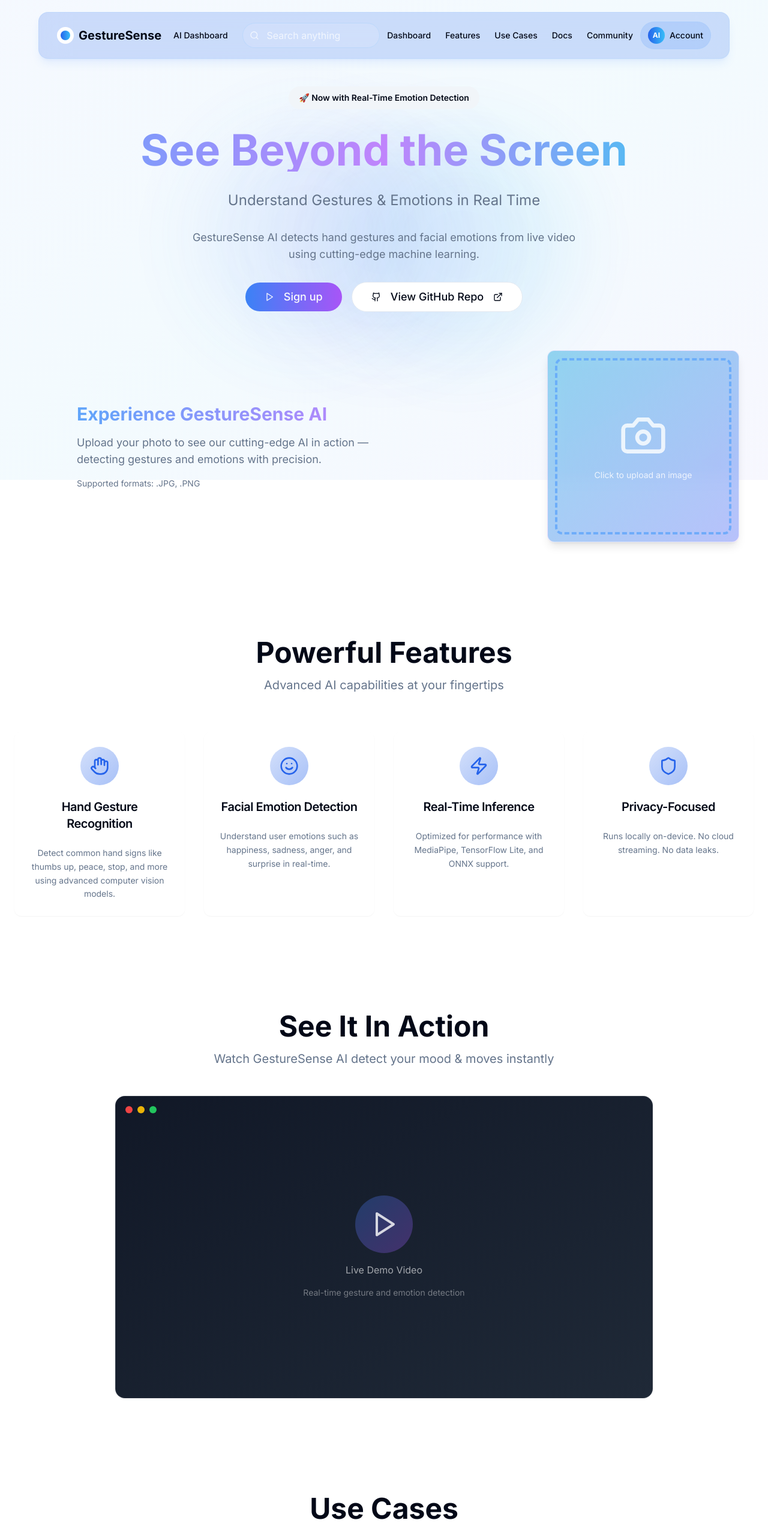
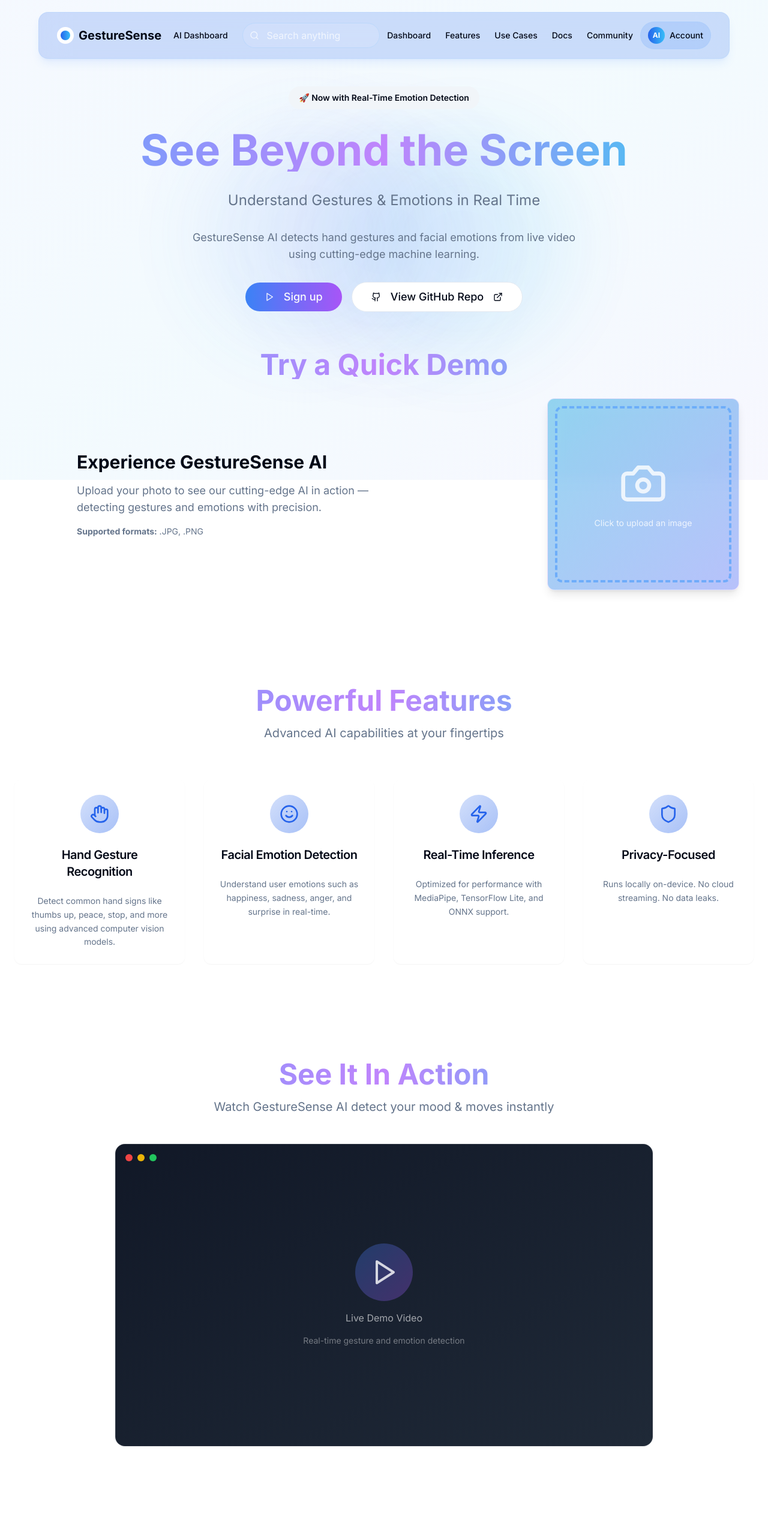
Before and after one commit to BikramMondal5/GestureSense-AI, a Next.js app: page / in a window 1280 px wide. Shown: the top 2559 px of the page at 60% size. Built offline with nearby package versions, Linux system fonts and the light colour scheme.

Commit message:
Syling updates5

```diff
--- a/app/page.tsx
+++ b/app/page.tsx
@@ -349,16 +349,23 @@ export default function LandingPage() {
 
         {/* Hero Animation Placeholder - Interactive Upload Section */}
         <div className="mt-16 relative h-auto">
+          {/* Added centered "Try a Quick Demo" heading above the section */}
+          <div className="text-center mb-8">
+            <h2 className="text-4xl md:text-5xl font-bold mb-4 bg-gradient-to-r from-blue-400 via-purple-400 to-cyan-400 bg-clip-text text-transparent">
+              Try a Quick Demo
+            </h2>
+          </div>
+
           <div className="flex flex-col md:flex-row items-center justify-between gap-8 max-w-5xl mx-auto">
             {/* Text Section */}
             <div className="md:w-1/2 text-left space-y-4">
-              <h3 className="text-3xl font-bold bg-gradient-to-r from-blue-400 to-purple-400 bg-clip-text text-transparent">
+              <h3 className="text-3xl font-bold">
                 Experience GestureSense AI
               </h3>
               <p className="text-lg text-muted-foreground">
                 Upload your photo to see our cutting-edge AI in action — detecting gestures and emotions with precision.
               </p>
-              <p className="text-sm text-muted-foreground">Supported formats: .JPG, .PNG</p>
+              <p className="text-sm text-muted-foreground"><b>Supported formats:</b> .JPG, .PNG</p>
             </div>
 
             {/* Camera Upload Component - Positioned more to the right */}
@@ -388,7 +395,7 @@ export default function LandingPage() {
       {/* Features Section */}
       <section className="relative z-10 py-20 px-6 max-w-7xl mx-auto">
         <div className="text-center mb-16">
-          <h2 className="text-4xl md:text-5xl font-bold mb-4">Powerful Features</h2>
+          <h2 className="text-4xl md:text-5xl font-bold mb-4 bg-gradient-to-r from-blue-400 via-purple-400 to-cyan-400 bg-clip-text text-transparent">Powerful Features</h2>
           <p className="text-xl text-muted-foreground">Advanced AI capabilities at your fingertips</p>
         </div>
 
@@ -415,7 +422,7 @@ export default function LandingPage() {
       {/* Live Demo Section */}
       <section className="relative z-10 py-20 px-6 max-w-7xl mx-auto">
         <div className="text-center mb-12">
-          <h2 className="text-4xl md:text-5xl font-bold mb-4">See It In Action</h2>
+          <h2 className="text-4xl md:text-5xl font-bold mb-4 bg-gradient-to-r from-blue-400 via-purple-400 to-cyan-400 bg-clip-text text-transparent">See It In Action</h2>
           <p className="text-xl text-muted-foreground">Watch GestureSense AI detect your mood & moves instantly</p>
         </div>
 
@@ -442,7 +449,7 @@ export default function LandingPage() {
       {/* Use Cases Section */}
       <section className="relative z-10 py-20 px-6 max-w-7xl mx-auto">
         <div className="text-center mb-16">
-          <h2 className="text-4xl md:text-5xl font-bold mb-4">Use Cases</h2>
+          <h2 className="text-4xl md:text-5xl font-bold mb-4 bg-gradient-to-r from-blue-400 via-purple-400 to-cyan-400 bg-clip-text text-transparent">Use Cases</h2>
           <p className="text-xl text-muted-foreground">Endless possibilities across industries</p>
         </div>
 
@@ -489,7 +496,7 @@ export default function LandingPage() {
       {/* Tech Stack Section */}
       <section className="relative z-10 py-20 px-6 max-w-7xl mx-auto">
         <div className="text-center mb-12">
-          <h2 className="text-4xl md:text-5xl font-bold mb-4">Built With</h2>
+          <h2 className="text-4xl md:text-5xl font-bold mb-4 bg-gradient-to-r from-blue-400 via-purple-400 to-cyan-400 bg-clip-text text-transparent">Built With</h2>
           <p className="text-xl text-muted-foreground">Open-source ML frameworks and real-time computer vision tools</p>
         </div>
 
@@ -509,7 +516,7 @@ export default function LandingPage() {
       {/* GitHub & Documentation Section */}
       <section className="relative z-10 py-20 px-6 max-w-7xl mx-auto">
         <div className="text-center space-y-8">
-          <h2 className="text-4xl md:text-5xl font-bold">Get Started</h2>
+          <h2 className="text-4xl md:text-5xl font-bold bg-gradient-to-r from-blue-400 via-purple-400 to-cyan-400 bg-clip-text text-transparent">Get Started</h2>
           <p className="text-xl text-muted-foreground">Explore the code and documentation</p>
 
           <div className="flex flex-col sm:flex-row gap-6 justify-center">
@@ -538,7 +545,7 @@ export default function LandingPage() {
       {/* FAQ Section */}
       <section className="relative z-10 py-20 px-6 max-w-4xl mx-auto">
         <div className="text-center mb-12">
-          <h2 className="text-4xl md:text-5xl font-bold mb-4">FAQ</h2>
+          <h2 className="text-4xl md:text-5xl font-bold mb-4 bg-gradient-to-r from-blue-400 via-purple-400 to-cyan-400 bg-clip-text text-transparent">FAQ</h2>
           <p className="text-xl text-muted-foreground">Common questions about GestureSense AI</p>
         </div>
 
@@ -561,7 +568,7 @@ export default function LandingPage() {
       {/* Contact/Subscribe Section */}
       <section className="relative z-10 py-20 px-6 max-w-4xl mx-auto">
         <div className="text-center mb-12">
-          <h2 className="text-4xl md:text-5xl font-bold mb-4">Stay Updated</h2>
+          <h2 className="text-4xl md:text-5xl font-bold mb-4 bg-gradient-to-r from-blue-400 via-purple-400 to-cyan-400 bg-clip-text text-transparent">Stay Updated</h2>
           <p className="text-xl text-muted-foreground">Want updates on new gestures & features? Join our community.</p>
         </div>
 
```
Also changed, not shown: 1 other file (tests, documents, lock files or other folders).
